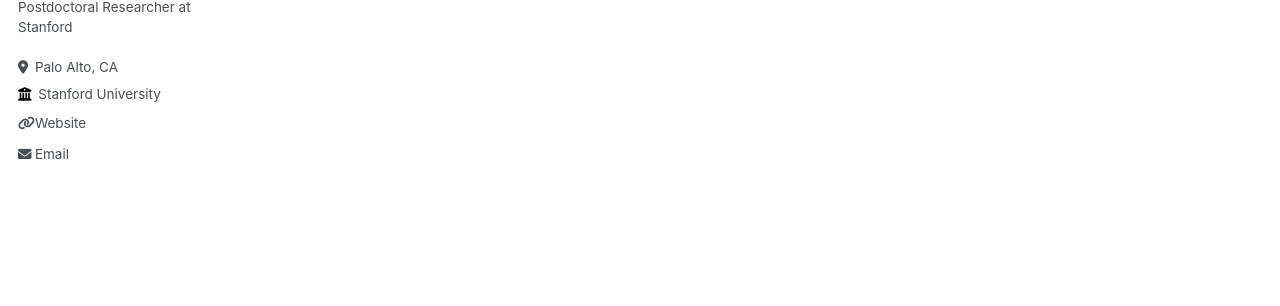
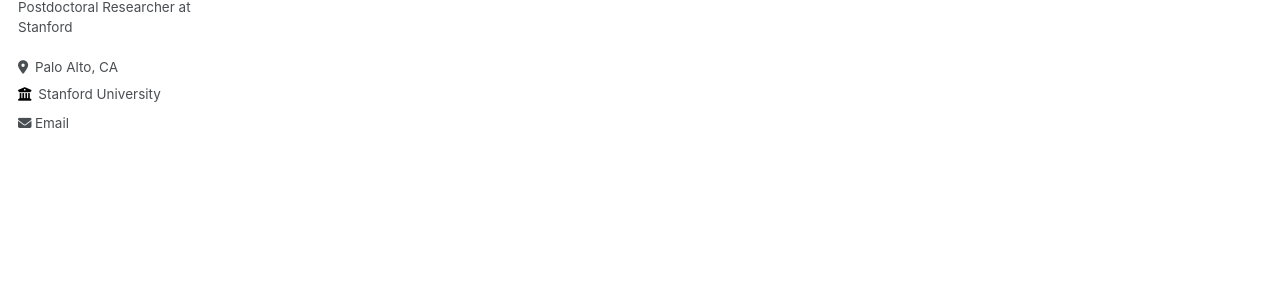
Before and after one commit to ksuzuki4/ken.suzuki.github.io, a Jekyll site: the page built from _pages/about.md, in a window 1280 px wide. Shown: the part 285-591 px from the top of the page. Built offline with Jekyll 4.4.1, drawn with Linux system fonts in a browser that asks for light colours.

Commit message:
Update _config.yml

```diff
--- a/_config.yml
+++ b/_config.yml
@@ -22,13 +22,13 @@ repository               : "ksuzuki4/ksuzuki4.github.io"
 #               Additional customization can be done by editing /_includes/author-profile.html
 author:
   # Biographic information
-  avatar           : images/KenSuzukiWeb.jpg
+  avatar           : "images/KenSuzukiWeb.jpg"
   name             : "Ken Suzuki"
   pronouns         : # example: "she/her"
   bio              : "Postdoctoral Researcher at Stanford"
   location         : "Palo Alto, CA"
   employer         : "Stanford University"
-  uri              : https://ksuzuki4.github.io
+  URI              : "https://ksuzuki4.github.io"
   email            : "ksuzuki4@ucsc.edu"
 
   # Academic websites
```
